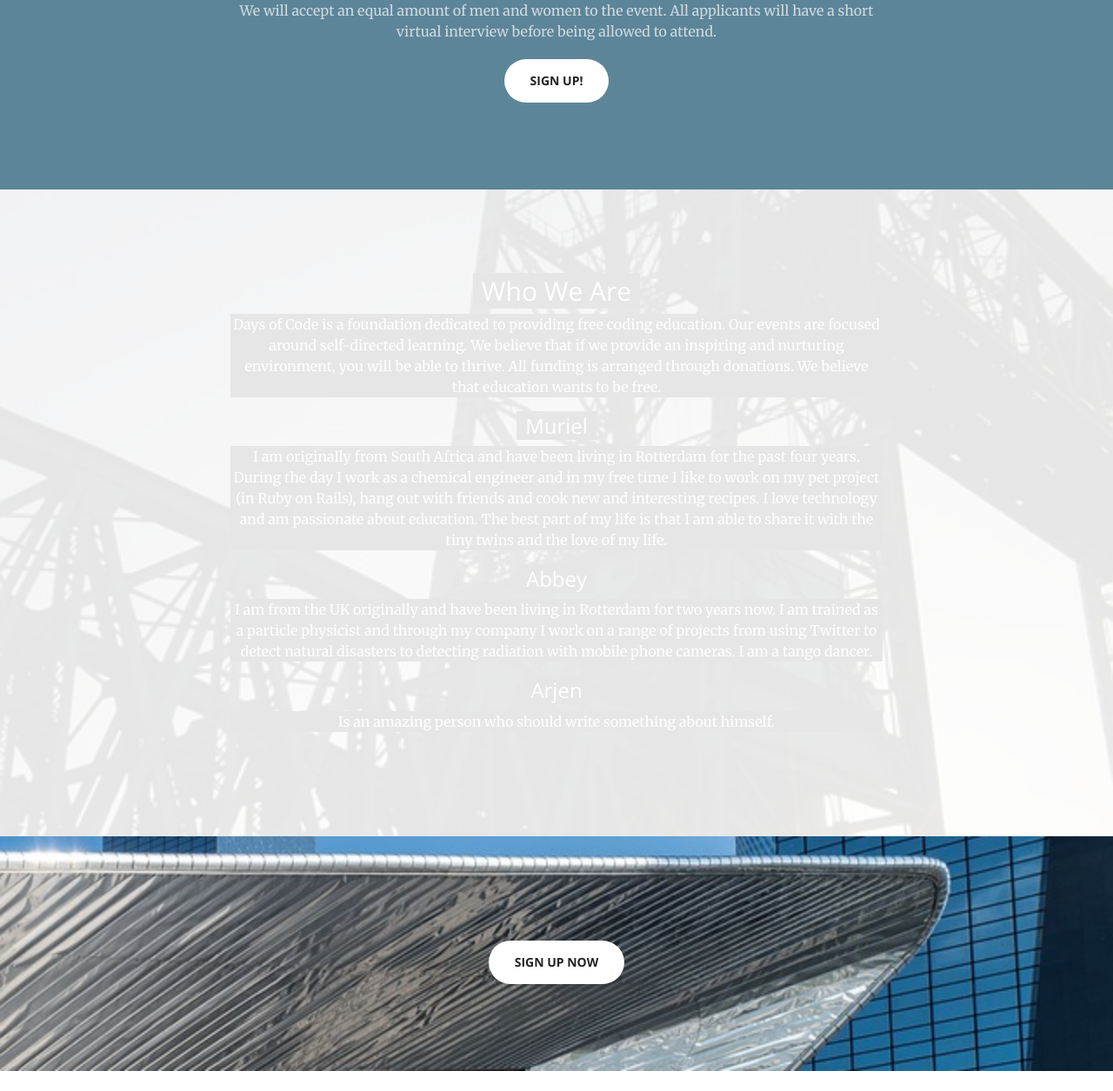
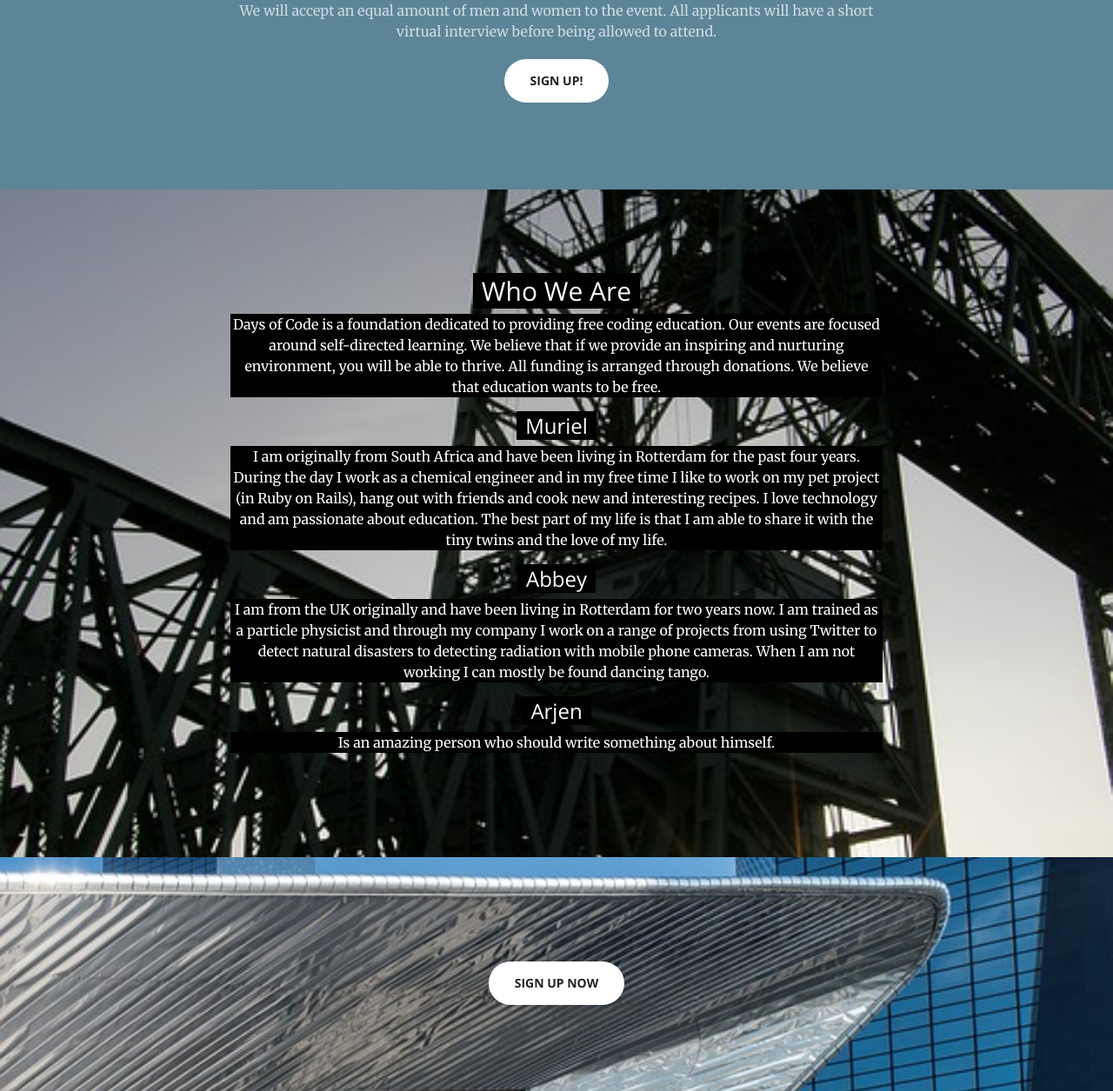
Before and after one commit to abbeywaldron/daysofcode, a PHP site: page /main.html in a window 1280 px wide. Shown: the part 1470-2725 px from the top of the page at 87% size. Run offline with PHP 8.4, Linux system fonts and the light colour scheme.

Commit message:
some changes from Muriel and start about abbey section

```diff
--- a/css/creative.css
+++ b/css/creative.css
@@ -210,12 +210,15 @@ header {
 .who {
      width: 100%;
      background-image: url(../img/who_background.jpg);
-     filter: opacity(0.1);
   background-position: center;
     -webkit-background-size: cover;
     -moz-background-size: cover;
     background-size: cover;
     -o-background-size: cover;
+}
+
+.who img {
+     filter: opacity(0.4);
 }
 
 .about {
--- a/main.html
+++ b/main.html
@@ -129,7 +129,7 @@
 	    <p class="text-faded">I am originally from South Africa and have been living in Rotterdam for the past four years. During the day I work as a chemical engineer and in my free time I like to work on my pet project (in Ruby on Rails), hang out with friends and cook new and interesting recipes. I love technology and am passionate about education. The best part of my life is that I am able to share it with the tiny twins and the love of my life.</p>
 
 	    <h3><span class="tape">Abbey</span></h3>
-	    <p class="text-faded">I am from the UK originally and have been living in Rotterdam for two years now.  I am trained as a particle physicist and through my company I work on a range of projects from using Twitter to detect natural disasters to detecting radiation with mobile phone cameras.  I am a tango dancer.</p>
+	    <p class="text-faded">I am from the UK originally and have been living in Rotterdam for two years now.  I am trained as a particle physicist and through my company I work on a range of projects from using Twitter to detect natural disasters to detecting radiation with mobile phone cameras.  When I am not working I can mostly be found dancing tango.</p>
 
 	    <h3><span class="tape">Arjen</span></h3>
 	    <p class="text-faded">Is an amazing person who should write something about himself.</p>
```
